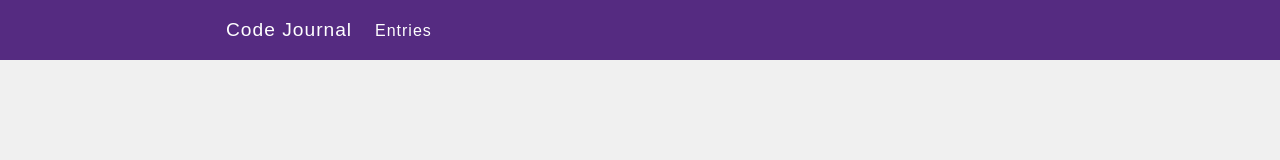
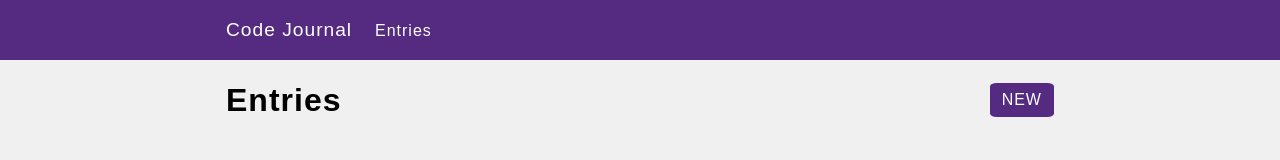
Before and after one commit to silva-tim/code-journal, a website: page index.html in a window 1280 px wide. Both pictures are taken after a click on the link "Entries". Drawn offline with nearby package versions, Linux system fonts and the light colour scheme; a web font is replaced by a local one.

Commit message:
Add an anchor to the entries view to show the entry-form. It should be styled like a button with the text NEW, and must match the figma. #2

```diff
--- a/css/layout.css
+++ b/css/layout.css
@@ -11,6 +11,10 @@
 .row {
   display: flex;
   flex-wrap: wrap;
+}
+
+.column-alwayshalf {
+  width: 50%;
 }
 
 .column-full,
@@ -28,6 +32,12 @@
   justify-content: center;
 }
 
+.aligncenter {
+  display: flex;
+  align-items: center;
+}
+
+a#new,
 button {
   padding: 2% 4%;
   border-radius: 10%;
@@ -38,6 +48,7 @@ button {
     max-width: 900px;
   }
 
+  .column-alwayshalf,
   .column-full,
   .column-half {
     padding: 0 0.75rem;
@@ -51,6 +62,10 @@ button {
     margin-top: 0;
   }
 
+  a#new {
+    padding: 2% 3%;
+  }
+
   button {
     padding: 1% 2%;
     border-radius: 5%;
--- a/css/styles.css
+++ b/css/styles.css
@@ -25,6 +25,7 @@ img {
   width: 100%;
 }
 
+a#new,
 button {
   background-color: #552b81;
   color: white;
@@ -50,7 +51,7 @@ li {
   margin-bottom: 5%;
 }
 
-a {
+a#entries {
   font-size: smaller;
   padding: 0 2%;
 }
--- a/index.html
+++ b/index.html
@@ -26,7 +26,7 @@
     <div class="container">
       <div class="row">
         <div class="column-full">
-          <p class="prozo">Code Journal <a>Entries</a></p>
+          <p class="prozo">Code Journal <a id="entries">Entries</a></p>
         </div>
       </div>
     </div>
@@ -66,6 +66,14 @@
       </form>
     </div>
     <div data-view="entries" class="hidden">
+      <div class="row">
+        <div class="column-alwayshalf">
+          <h1 class="prozo">Entries</h1>
+        </div>
+        <div class="column-alwayshalf justifyright aligncenter">
+          <a id="new" class="prozo">NEW</a>
+        </div>
+      </div>
       <div id="noentries" class="row">
         <div class="column-full justifycenter">
           <p class="opensans">No entries have been recorded.</p>
--- a/js/main.js
+++ b/js/main.js
@@ -6,7 +6,8 @@ const $photo = document.querySelector('img');
 const $ul = document.querySelector('ul');
 const $viewEntryForm = document.querySelector("[data-view='entry-form']");
 const $viewEntries = document.querySelector("[data-view='entries']");
-const $navBar = document.querySelector('a');
+const $aEntries = document.querySelector('a#entries');
+const $aNew = document.querySelector('a#new');
 
 $photoLink.addEventListener('input', function (event) {
   $photo.setAttribute('src', event.target.value);
@@ -82,7 +83,11 @@ function viewSwap(view) {
   data.view = view;
 }
 
-$navBar.addEventListener('click', function (event) {
+$aEntries.addEventListener('click', function (event) {
   viewSwap('entries');
 });
+
+$aNew.addEventListener('click', function (event) {
+  viewSwap('entry-form');
+});
 toggleNoEntries();
```
